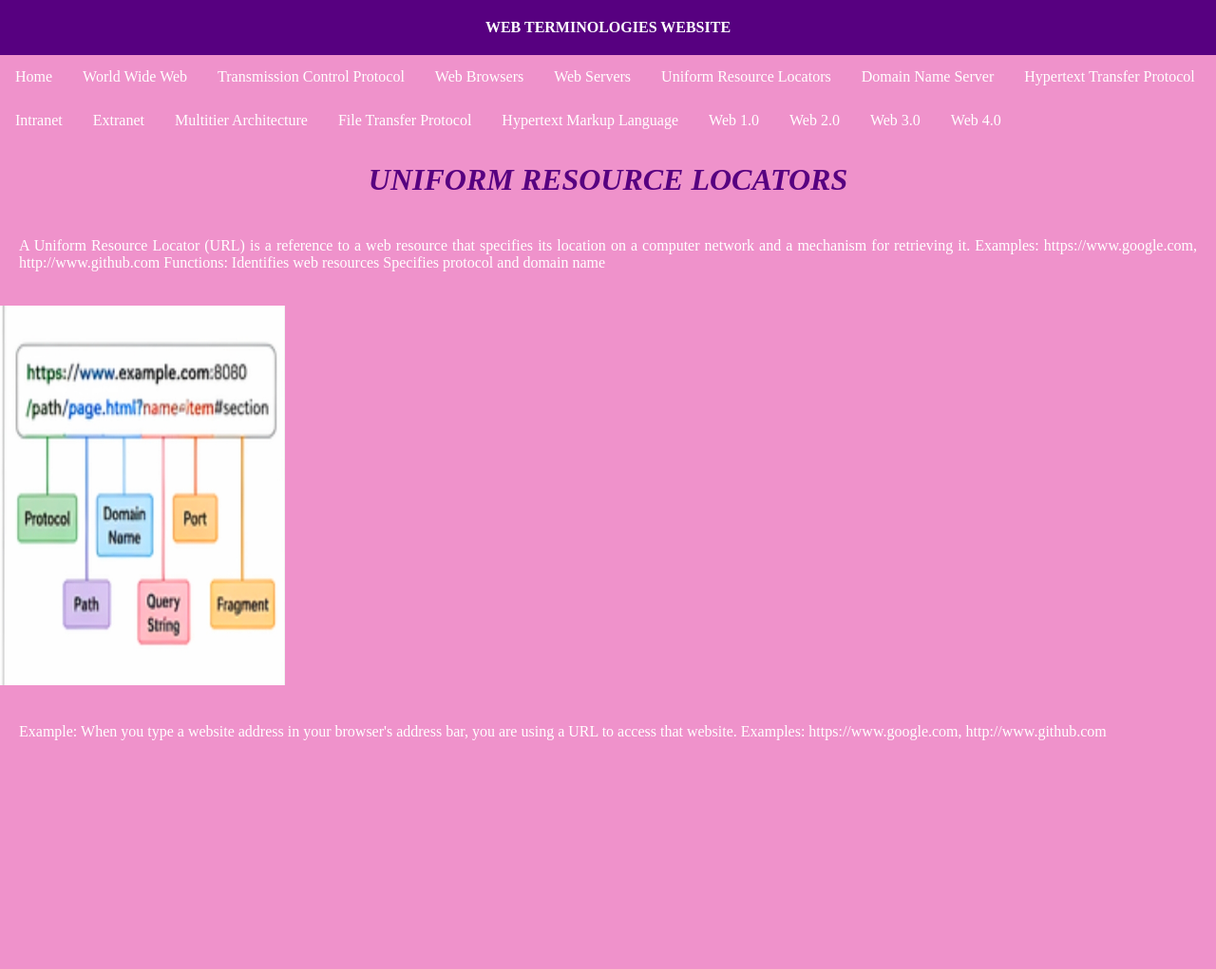
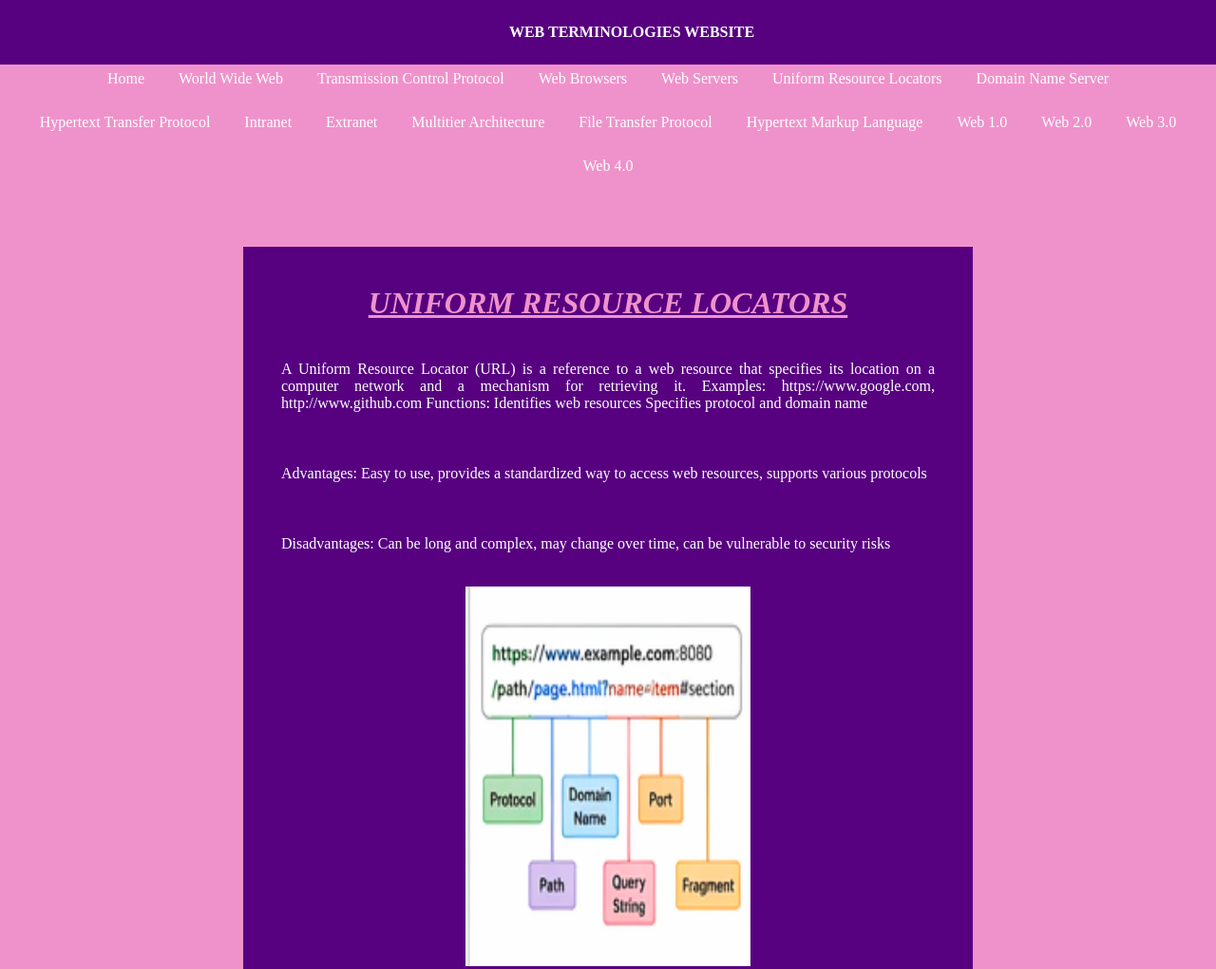
Before and after one commit to JewelNduku/Web-Terminology-website, a plain HTML site: page url.html in a window 1280 px wide. Shown: the top 1021 px of the page at 95% size. Before the commit the page ends 816 px from the top, so only its background shows below. Drawn offline with Linux system fonts and the light colour scheme.

Commit message:
final commit

```diff
--- a/url.html
+++ b/url.html
@@ -4,26 +4,36 @@
     <meta charset="UTF-8">
     <meta name="viewport" content="width=device-width, initial-scale=1.0">
     <title>Uniform Resource Locators</title>
-    <style>
+     <style>
         body {
             background-color:rgb(239, 146, 203);
             margin: 0;
+            padding-top: 140px;
         }
         .banner {
             background-color: rgb(87, 0, 128);
             color: white;
             text-align: center;
-            padding: 20px;
             font-weight: bold;
+            position: fixed;
+            top: 0;
+            width: 100%;
+            z-index: 1001;
+            padding: 25px;
       }
          .toplink {
     overflow: auto;
     background-color: rgb(239, 146, 203);
+    top: 60px;
+    z-index: 1000;
+    position: fixed;
+    width: 100%;
+    text-align: center;
         }
         .toplink a{
             color: white;
-            float: left;
-            display: block;
+
+            display: inline-block;
             text-decoration: none;
             text-align: left;
             padding: 14px 16px;
@@ -39,7 +49,9 @@
             text-transform: uppercase;
             font-style: italic;
             text-align: center;
-            color: rgb(87, 0, 128)
+            color: rgb(239, 146, 203);
+            text-decoration: underline;
+
         }
         h2{
             text-decoration: underline;
@@ -70,13 +82,14 @@
             width: 20%;
         }
         .main_content{
-            background-color: white;
-            color:  rgb(87, 0, 128);
+            background-color: rgb(87, 0, 128);
+            color:  white;
             text-align: center;
             padding: 20px;
             margin-left: 20%;
             margin-right: 20%;
             clear: both;
+            margin-top: 120px; /* Adjust this value based on the height of your banner and toplink */
         }
     </style>
 </head>
@@ -105,10 +118,12 @@
         <a href="web4.html">Web 4.0</a>
     </div>
 
-     <div class="content">
+     <div class="main_content">
     <h1>Uniform Resource Locators</h1>
 
     <p>A Uniform Resource Locator (URL) is a reference to a web resource that specifies its location on a computer network and a mechanism for retrieving it. Examples: https://www.google.com, http://www.github.com Functions: Identifies web resources Specifies protocol and domain name</p>
+    <p>Advantages: Easy to use, provides a standardized way to access web resources, supports various protocols</p>
+    <p>Disadvantages: Can be long and complex, may change over time, can be vulnerable to security risks</p>
     <img src="images/url.img.jpeg" alt="URL diagram" width = "300" height = "400" float = "center">
     <p>Example: When you type a website address in your browser's address bar, you are using a URL to access that website. Examples: https://www.google.com, http://www.github.com </p>
     </div>
```
